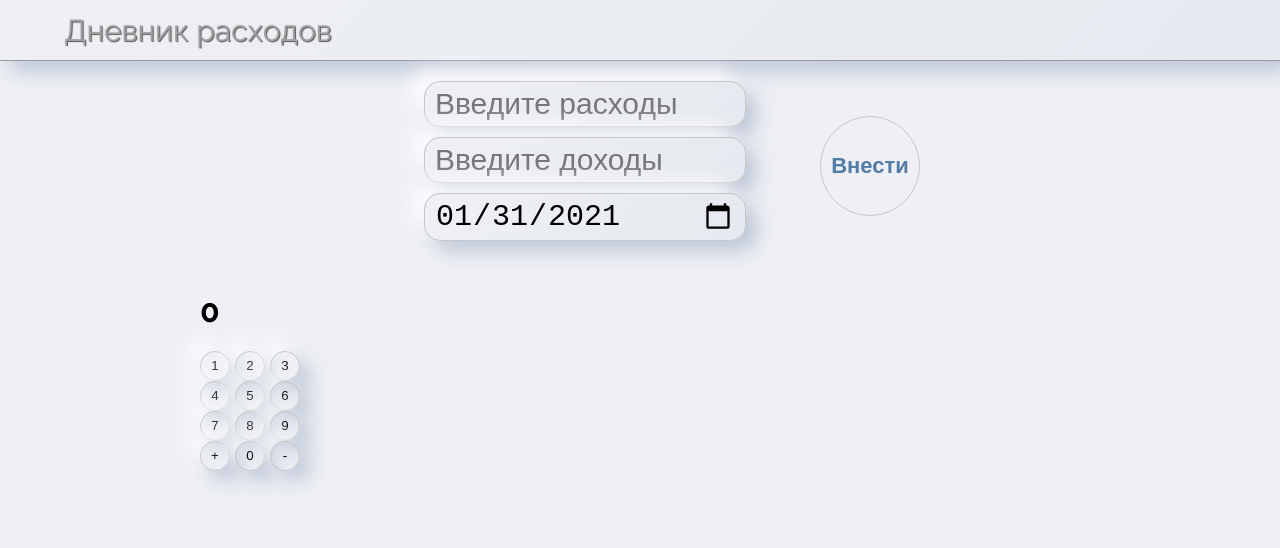
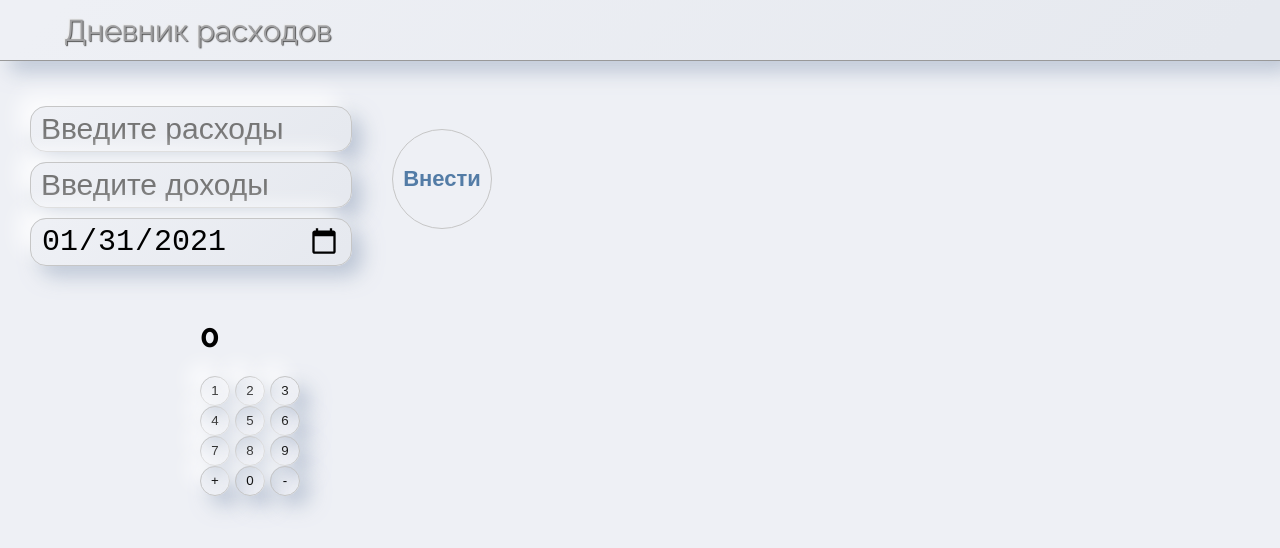
Before and after one commit to RinatYR/day-app, a React (Create React App) app: page / in a window 1280 px wide. Shown: the top 548 px of the page. Built offline with nearby package versions, Linux system fonts and the light colour scheme.

Commit message:
подвинул весь блок к левой границе

```diff
--- a/src/components/app/App.css
+++ b/src/components/app/App.css
@@ -1,7 +1,8 @@
 .main__form{
     display: flex;
-    justify-content: center;
+    justify-content: start;
     align-items: center;
+    width: 600px;
 }
 
 .input__form{
@@ -10,6 +11,7 @@
     align-items: center;
     justify-content: center;
     padding: 20px 5%;
+    margin-top: 25px;
 }
 .input__item{
     width: 300px;
```
